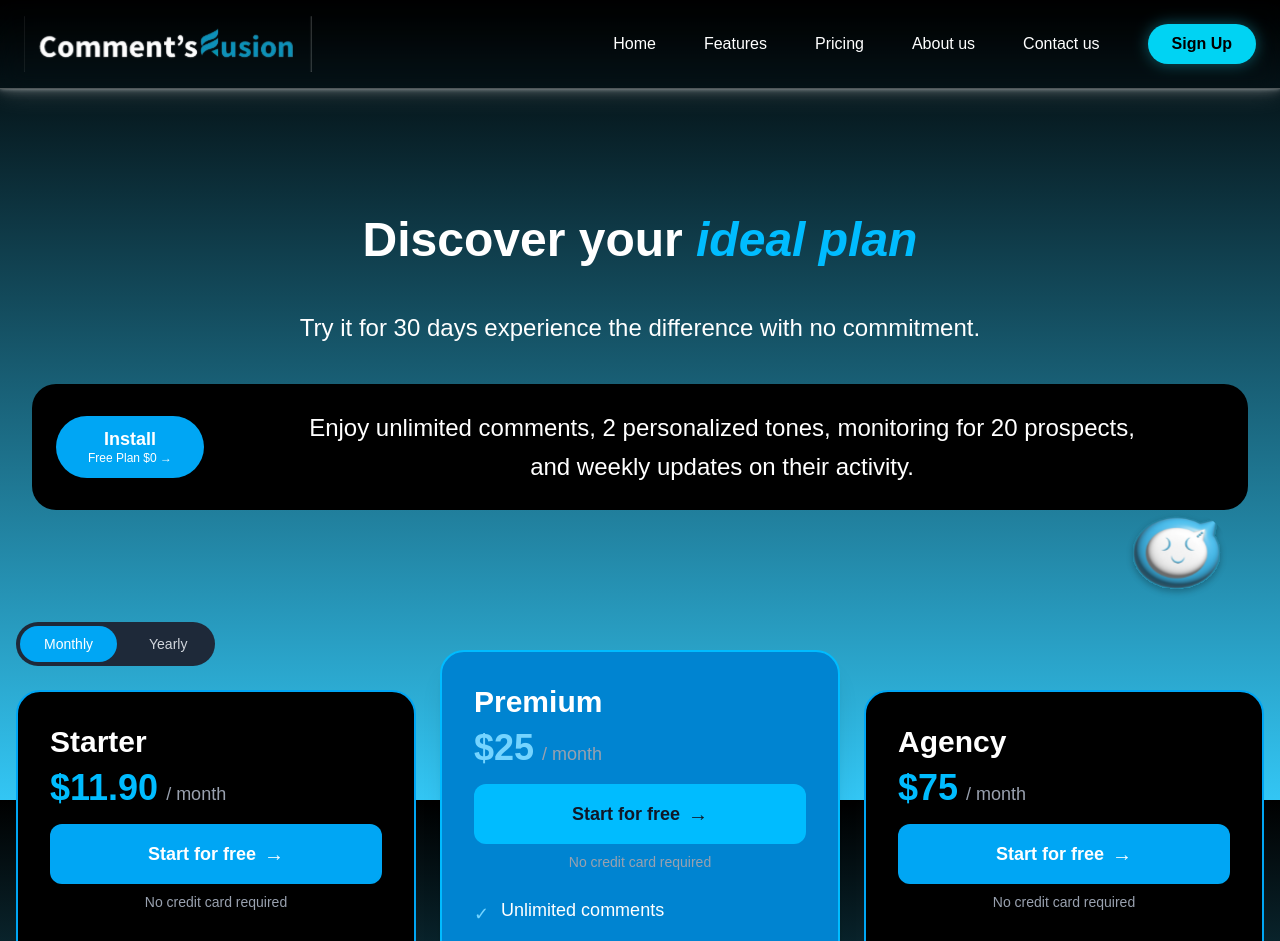
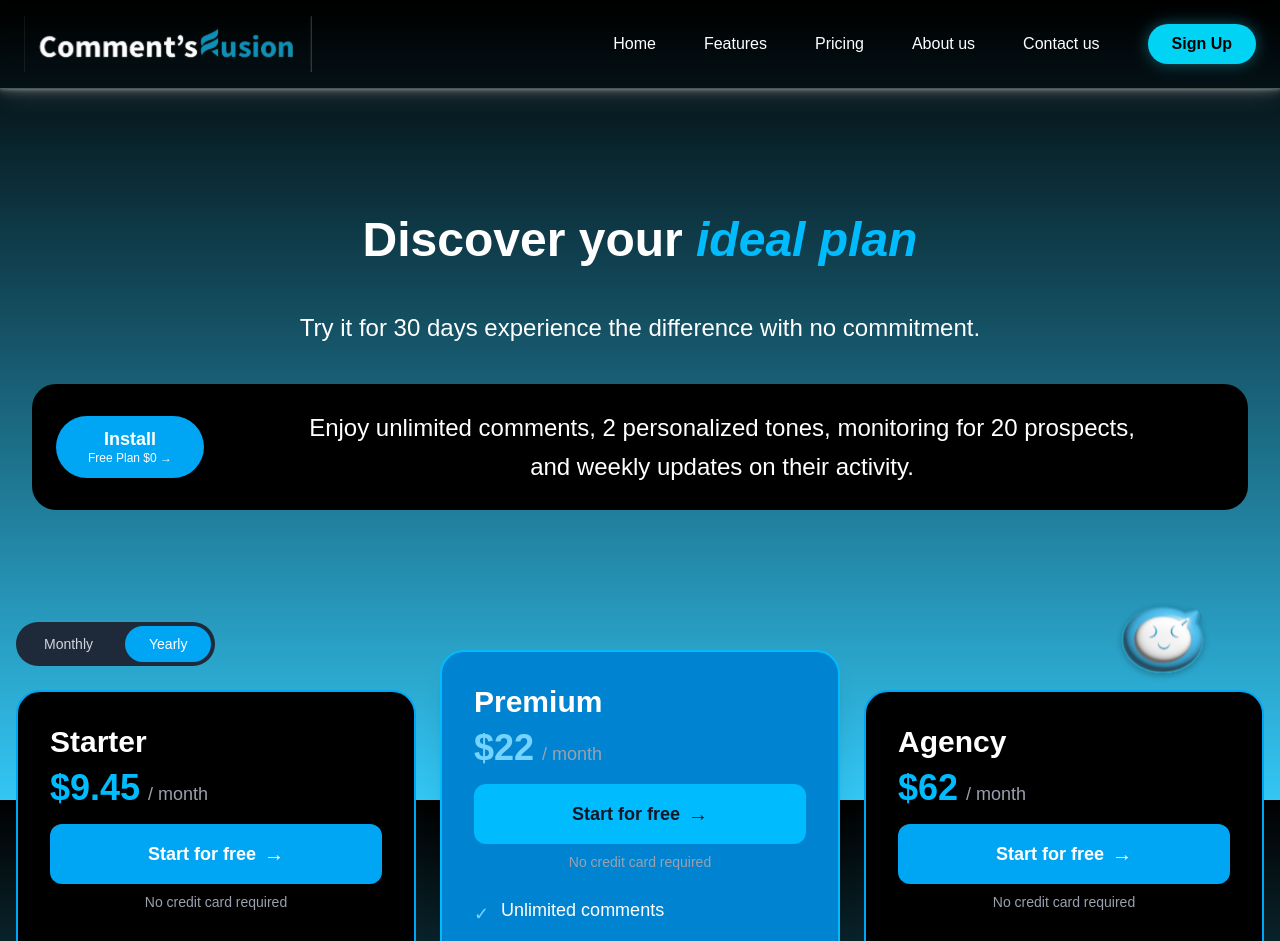
Before and after one commit to commentsfusion/commentsfusion, a Next.js app in the folder frontend/: page /pricing in a window 1280 px wide. Shown: the top 941 px of the page. Built offline with nearby package versions, Linux system fonts and the light colour scheme.

Commit message:
added toggle button for monthly and yearly plan.

```diff
--- a/frontend/src/app/components/pricing_components/Header.js
+++ b/frontend/src/app/components/pricing_components/Header.js
@@ -8,8 +8,11 @@ const Header = () => {
         <h1 className="text-4xl md:text-5xl font-extrabold">
           Discover your <span className="text-sky-400 italic">ideal plan</span>
         </h1>
-        <p className="text-2xl mt-12">Try it for 30 days experience the difference with no commitment.</p>
+        <p className="text-2xl mt-12">
+          Try it for 30 days experience the difference with no commitment.
+        </p>
       </div>
+
       <div className="mt-10 w-full bg-black rounded-3xl px-6 py-6 flex items-center justify-between gap-4">
         {/* Left: Install Button */}
         <div className="flex-shrink-0">
@@ -32,12 +35,13 @@ const Header = () => {
         </div>
       </div>
 
-      <div className="absolute -bottom-4 right-8 w-27 h-28">
+      {/* Sticky Bouncing Bot Image */}
+      <div className="fixed bottom-4 right-4 w-[150px] h-[150px] z-50 animate-bounce">
         <Image
           src="/images/chatBotIcon.svg"
-          alt="Demo"
-          width={128}
-          height={128}
+          alt="Chatbot Icon"
+          width={100}
+          height={100}
           className="rounded-full object-cover"
         />
       </div>
--- a/frontend/src/app/components/pricing_components/PricingSection.js
+++ b/frontend/src/app/components/pricing_components/PricingSection.js
@@ -1,13 +1,58 @@
-import React from "react";
+'use client';
+
+import React, { useState } from "react";
 import PricingCard from "./PricingCard";
+import PricingToggle from "./PricingToggle";
 
-const PricingSection = () => {
-  return (
-    <div className="grid md:grid-cols-3 gap-6">
-      <PricingCard
-        title="Starter"
-        price="$11.90"
-        features={[
+const yearlyPlans = [
+  {
+    title: "Starter",
+    price: "$9.45",
+    features: [
+      "Unlimited comments",
+      "5 custom tones",
+      "40 prospects monitoring",
+      "Daily & real-time monitoring update",
+      "Social signals - updated daily",
+      "Priority support (24 hours)",
+      "Advanced AI model (GPT-4o)"
+    ]
+  },
+  {
+    title: "Premium",
+    price: "$22",
+    highlight: true,
+    features: [
+      "Unlimited comments",
+      "10 custom tones",
+      "160 prospects monitoring",
+      "Daily & real-time monitoring update",
+      "Social signals - updated daily",
+      "Priority support (24 hours)",
+      "Advanced AI models (GPT-4o, GPT-4, GPT-4.5)"
+    ]
+  },
+  {
+    title: "Agency",
+    price: "$62",
+    features: [
+      "Unlimited comments",
+      "Unlimited custom tones",
+      "2,000 prospects monitoring",
+      "Daily & real-time monitoring update",
+      "Social signals - updated twice daily",
+      "Priority support (24 hours)",
+      "Early access to Beta features",
+      "Advanced AI models (Google Gemini, GPT-4o, GPT-4, GPT-4.5)"
+    ]
+  }
+];
+
+const monthlyPlans = [
+  {
+    title: "Starter",
+    price: "$11.90",
+    features: [
       "Unlimited comments",
       "5 custom tones",
       "40 prospects monitoring",
@@ -15,13 +60,13 @@ const PricingSection = () => {
       "Social signals - updated daily",
       "Priority support (24 hours)",
       "Advanced AI model (GPT-4.0)"
-        ]}
-      />
-      <PricingCard
-        title="Premium"
-        price="$25"
-        highlight
-        features={[
+    ]
+  },
+  {
+    title: "Premium",
+    price: "$25",
+    highlight: true,
+    features: [
       "Unlimited comments",
       "10 custom tones",
       "160 prospects monitoring",
@@ -29,12 +74,12 @@ const PricingSection = () => {
       "Social signals - updated daily",
       "Priority support (24 hours)",
       "Advanced AI models (GPT-4.0, GPT-4.5)"
-        ]}
-      />
-      <PricingCard
-        title="Agency"
-        price="$75"
-        features={[
+    ]
+  },
+  {
+    title: "Agency",
+    price: "$75",
+    features: [
       "Unlimited comments",
       "Unlimited custom tones",
       "2,000 prospects monitoring",
@@ -43,8 +88,23 @@ const PricingSection = () => {
       "Priority support (24 hours)",
       "Early access to Beta features",
       "Advanced AI models (Google Gemini, GPT-4.0, GPT-4.5)"
-        ]}
-      />
+    ]
+  }
+];
+
+const PricingSection = () => {
+  const [isYearly, setIsYearly] = useState(true);
+  const plans = isYearly ? yearlyPlans : monthlyPlans;
+
+  return (
+    <div>
+      {/* Only one toggle below, remove any extra toggle from parent or page layout if present */}
+      <PricingToggle isYearly={isYearly} setIsYearly={setIsYearly} />
+      <div className="grid md:grid-cols-3 gap-6">
+        {plans.map((plan, idx) => (
+          <PricingCard key={plan.title} {...plan} />
+        ))}
+      </div>
     </div>
   );
 };
--- a/frontend/src/app/components/pricing_components/PricingToggle.js
+++ b/frontend/src/app/components/pricing_components/PricingToggle.js
@@ -1,11 +1,8 @@
 'use client';
-import { useState } from 'react';
 
-const PricingToggle = () => {
-  const [isYearly, setIsYearly] = useState(false);
-
+const PricingToggle = ({ isYearly, setIsYearly }) => {
   return (
-    <div className="w-full flex justify-start mb-6 mt-4"> {/* Changed container */}
+    <div className="w-full flex justify-start mb-6 mt-4">
       <div className="flex items-center gap-2 bg-gray-800 p-1 rounded-full">
         <button
           className={`px-6 py-2 rounded-full text-sm ${
--- a/frontend/src/app/pricing/page.js
+++ b/frontend/src/app/pricing/page.js
@@ -15,9 +15,6 @@ const PricingPage = () => {
     <div className="bg-black min-h-screen px-4 py-10 bg-[linear-gradient(to_bottom,#000000,#33C6F4)] bg-fixed">
       <Navbar />
       <Header />
-      <div className="flex justify-center">
-        <PricingToggle />
-      </div>
       <PricingSection />
       <ReviewsSection />
       <IncludedSection />
```
Lines whose indentation alone changed are shown as unchanged.
